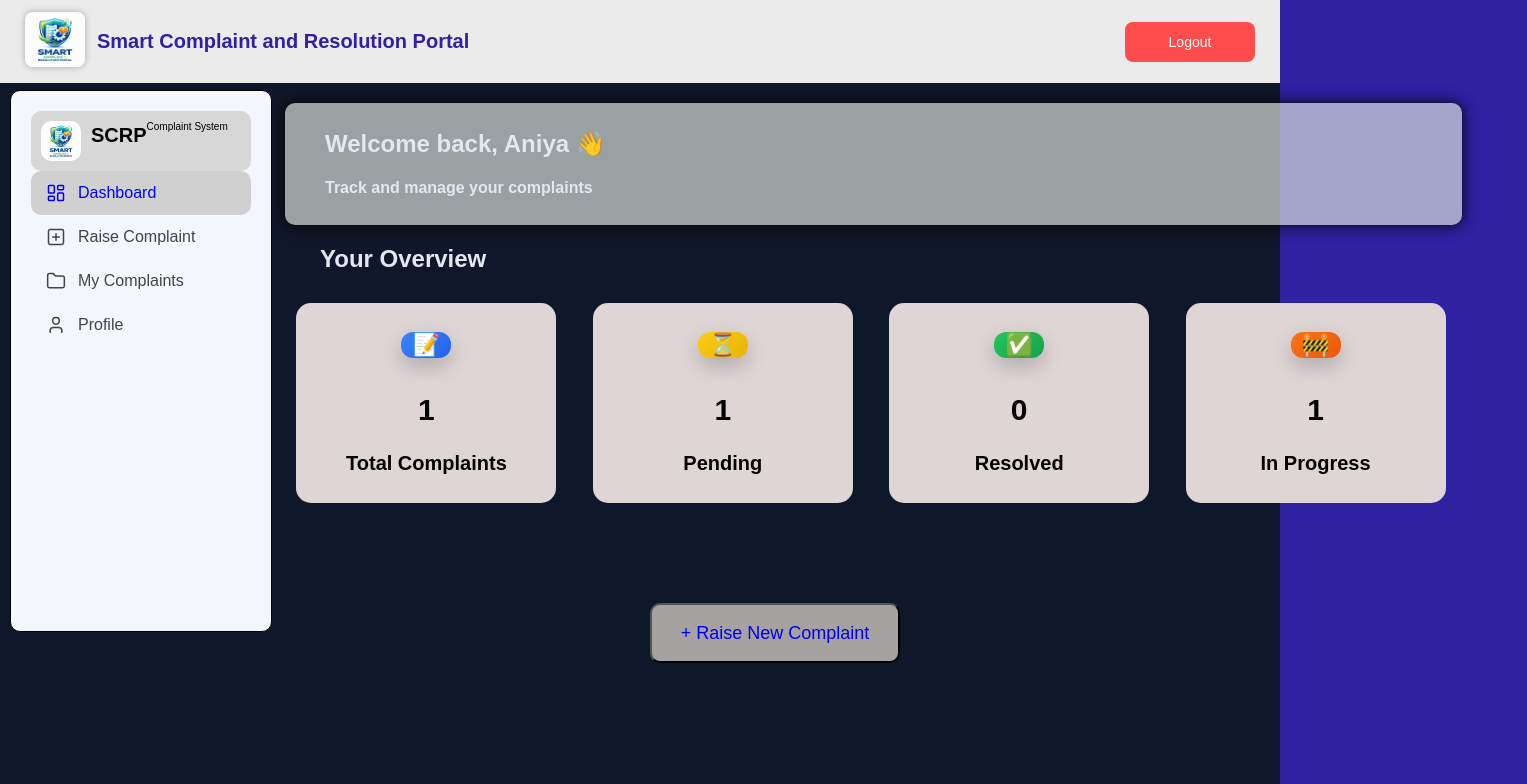
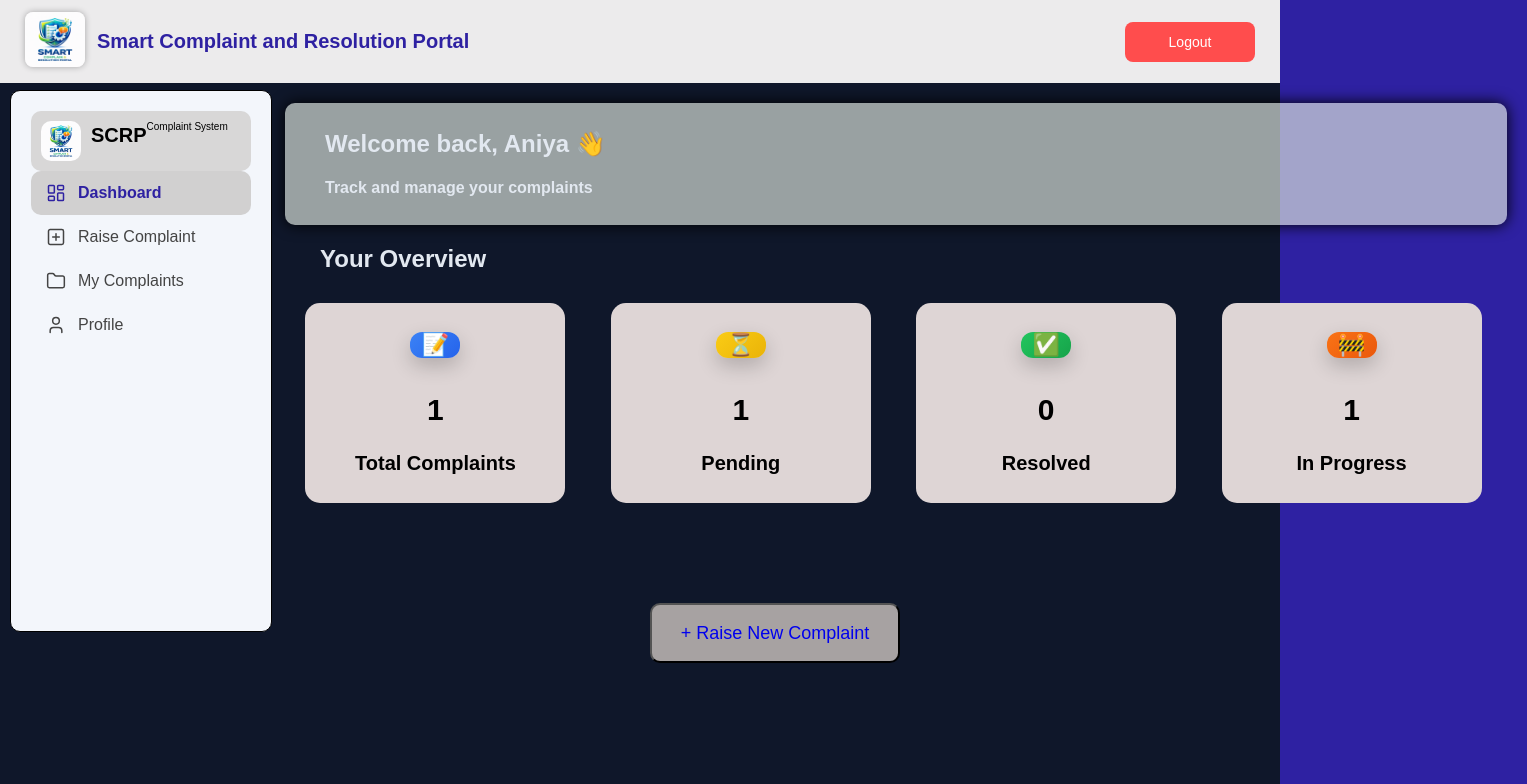
Before and after one commit to Aniyajain/Smart-Complaint-and-Resolution-Portal, a React (Vite) app in the folder portal/: page /dashboard in a window 1280 px wide. In both pictures the pointer is over the link "Dashboard". Shown: the top 784 px of the page, 1527 px wide, since content can reach past the window. Built offline with nearby package versions, Linux system fonts and the light colour scheme.

Commit message:
dashboard

```diff
--- a/portal/src/Pages/Dashboard_user.css
+++ b/portal/src/Pages/Dashboard_user.css
@@ -50,8 +50,9 @@
 
 #sidebar a:hover {
    border-radius: 10px;
-    color: blue;
+    color: #2E21A2;
     background-color: #d1d0d0;
+    font-weight: bold;
 }
 
 
@@ -62,7 +63,7 @@
 }
 .main-center{
     background-color: rgba(223, 230, 223, 0.667);
-    width: 1130px;
+    width: 1175px;
     border-radius: 10px;
     padding: 7px;
     padding-left:40px;
```
